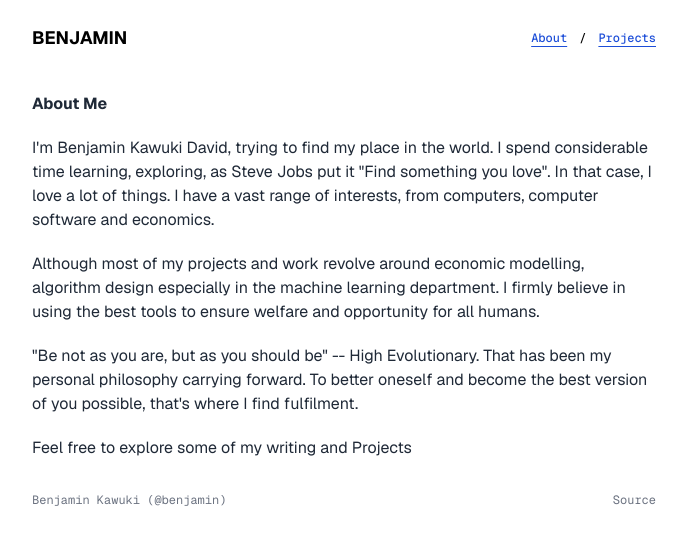
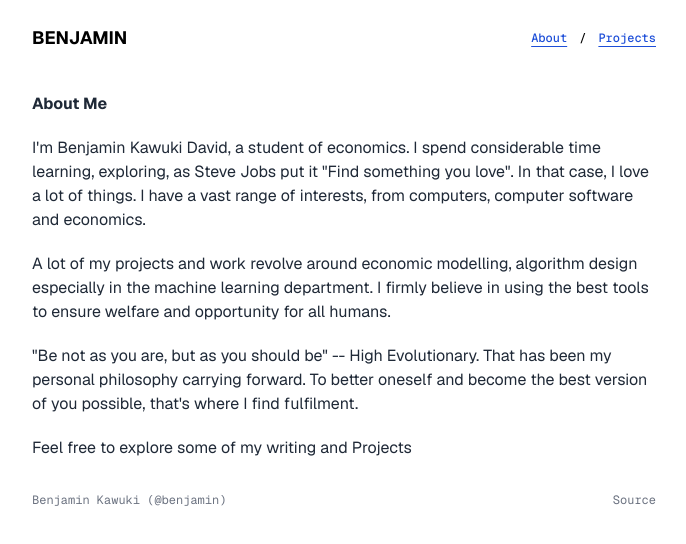
Before and after one commit to ChiefExecutiv/Benjamin.com, a Next.js app: page /About in a window 1280 px wide. Shown: the top 544 px of the page, without its empty margins (296-982 px from the left). Built offline with nearby package versions, Linux system fonts and the light colour scheme.

Commit message:
minor adjustments

```diff
--- a/app/About/page.tsx
+++ b/app/About/page.tsx
@@ -6,14 +6,14 @@ export default function About() {
             <h1 className="font-bold my-5">About Me</h1>
 
             <p className="">
-                I'm Benjamin Kawuki David, trying to find my place in the world.
+                I'm Benjamin Kawuki David, a student of economics.
                 I spend considerable time learning, exploring, as Steve Jobs put it "Find something you love".
                 In that case, I love a lot of things.
                 I have a vast range of interests, from computers, computer software and economics.
             </p>
 
             <p className="my-5">
-                Although most of my projects and work revolve around economic modelling, algorithm design
+                A lot of my projects and work revolve around economic modelling, algorithm design
                 especially in the machine learning department.
                 I firmly believe in using the best tools to ensure welfare and opportunity for all humans.
             </p>
```
